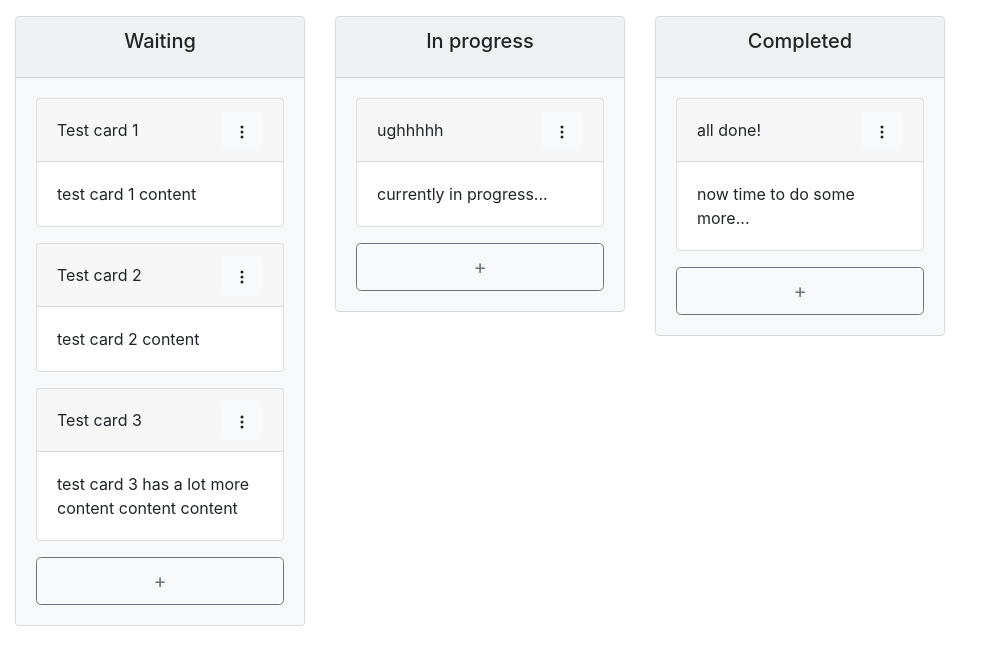
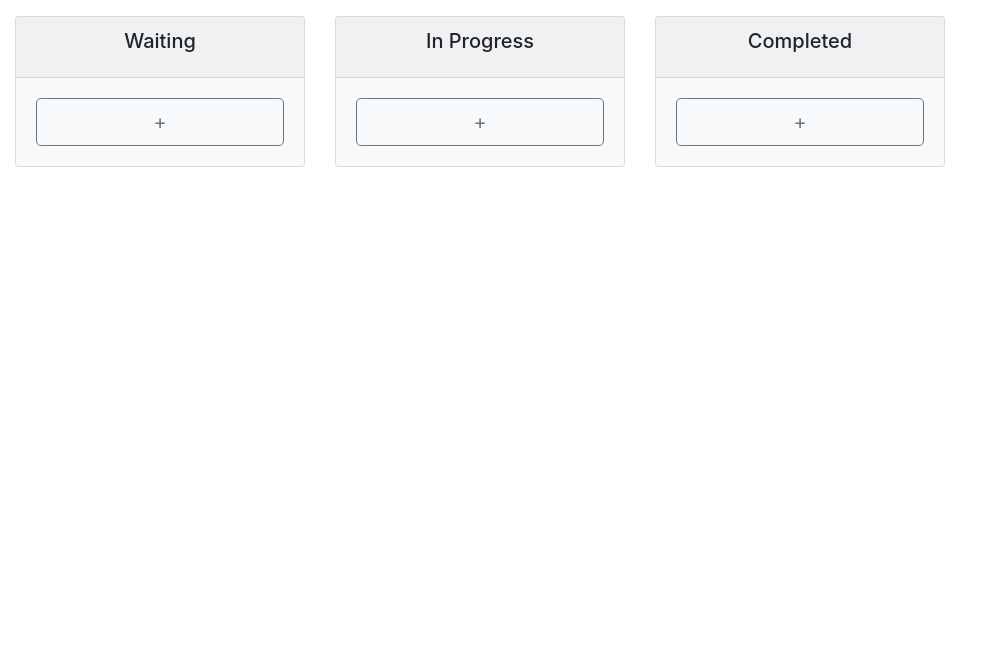
Before and after one commit to jeslinmx/yakboard, a React (Create React App) app: page / in a window 1280 px wide. Shown: the top 664 px of the page, without its empty margins (0-993 px from the left). Built offline with nearby package versions, Linux system fonts and the light colour scheme.

Commit message:
persistence in localStorage

```diff
--- a/src/App.js
+++ b/src/App.js
@@ -1,6 +1,5 @@
 // TODO:
 // - markdown side effect
-// - saving to localStorage
 // - move cards
 // - undo
 // - add lists
@@ -13,12 +12,24 @@
 // - help page
 
 import 'bootstrap/dist/css/bootstrap.min.css';
-import { useState } from 'react';
+import { fromJS, Seq } from 'immutable';
+import { useEffect, useState } from 'react';
 import { Col, Container, Row } from 'react-bootstrap';
+import { v4 as uuidv4 } from 'uuid';
 import YakBoard from './YakBoard';
 
 function App(props) {
-  let [data, setData] = useState(props.initialData);
+  let [data, setData] = useState(fromJS(
+    (
+      JSON.parse(localStorage.getItem('boards'))
+      || Seq(['Waiting', 'In Progress', 'Completed']).map(name => ({name, cards: {}})).toKeyedSeq().flip().map(value => uuidv4()).flip().toJS()
+    ),
+    (key, value) => (!key || key === 'cards') ? value.toOrderedMap() : value.toMap()
+  ));
+
+  useEffect(() => {
+    localStorage.setItem('boards', JSON.stringify(data.toJS()));
+  }, [data]);
 
   function handleSaveCard(boardUuid, cardUuid, cardData) {
     setData(prevData => prevData.setIn([boardUuid, 'cards', cardUuid], cardData));
@@ -29,7 +40,7 @@ function App(props) {
 
   return (
     <Container fluid>
-      <Row className="mt-3">
+      <Row className='mt-3'>
         {data.map((board, uuid) =>
           <Col xs={12} md={6} lg={4} xl={3} key={uuid}>
             <YakBoard
--- a/src/index.js
+++ b/src/index.js
@@ -1,54 +1,11 @@
 import React from 'react';
 import ReactDOM from 'react-dom';
 import App from './App';
-import {v4 as uuidv4} from 'uuid';
 import reportWebVitals from './reportWebVitals';
-import { Map, OrderedMap } from 'immutable';
-
-let waiting = OrderedMap([
-  [uuidv4(), Map({
-    title: "Test card 1",
-    content: "test card 1 content",
-  })],
-  [uuidv4(), Map({
-    title: "Test card 2",
-    content: "test card 2 content",
-  })],
-  [uuidv4(), Map({
-    title: "Test card 3",
-    content: "test card 3 has a lot more content content content",
-  })],
-]);
-let progress = OrderedMap([
-  [uuidv4(), Map({
-    title: "ughhhhh",
-    content: "currently in progress...",
-  })],
-]);
-let completed = OrderedMap([
-  [uuidv4(), Map({
-    title: "all done!",
-    content: "now time to do some more...",
-  })],
-]);
-let boards = OrderedMap([
-  [uuidv4(), Map({
-    name: "Waiting",
-    cards: waiting,
-  })],
-  [uuidv4(), Map({
-    name: "In progress",
-    cards: progress,
-  })],
-  [uuidv4(), Map({
-    name: "Completed",
-    cards: completed,
-  })],
-]);
 
 ReactDOM.render(
   <React.StrictMode>
-    <App initialData={boards} />
+    <App />
   </React.StrictMode>,
   document.getElementById('root')
 );
```
